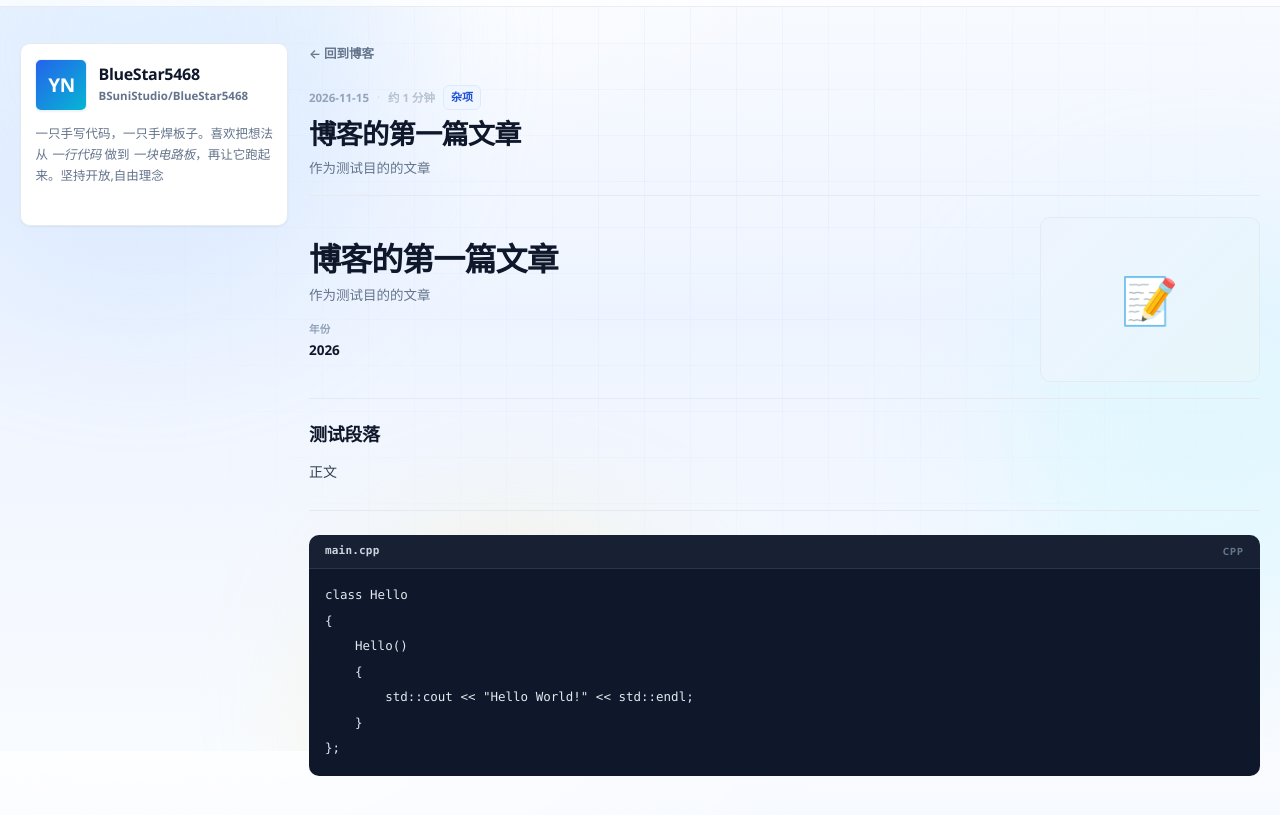
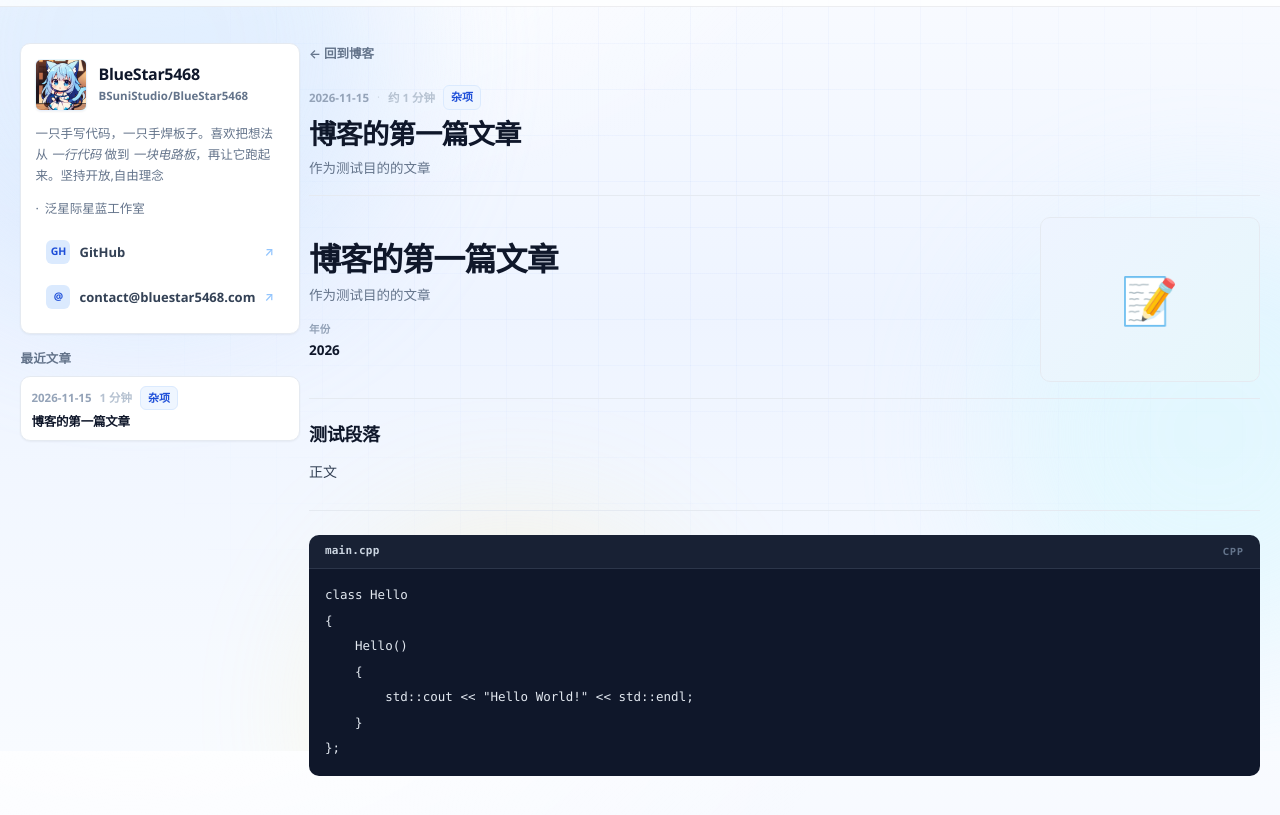
Before and after one commit to BlueStar5468/BlueStar5468.github.io, a plain HTML site: page blog/TestBlog.html in a window 1280 px wide. Shown: the part 49-864 px from the top of the page. Drawn offline with Linux system fonts and the light colour scheme; files whose address does not match are found by name.

Commit message:
fix: 详情页的介绍卡/社交链接/最近文章 + 子目录数据路径
三个 bug，两个根因：

1. 子目录页面的数据路径没加前缀（"又在当前文件夹搜索"）
   blog.js 的 BASE='blog/'、projects.js 的 BASE='projects/' 都是相对当前目录的，
   在 blog/、projects/、dev-projects/ 里就变成了 blog/blog/、dev-projects/projects/ 之类。
   修复：新增 siteBase()，读 <html data-base>，BASE / DEV / DEV_BASE 全部带上前缀。
   根目录页面没有 data-base，路径保持不变。

2. 介绍卡骨架的 markup 缺东西
   我手写的骨架比 blog.html 的真实结构少了几样，于是：
   - 头像不对：少了 data-avatar（render.js 靠它插入 <img>）和 data-cfg
   - 社交链接 / meta 不渲染：<ul>/<nav> 少了 data-item="meta" / data-item="link"，
     fillList 不知道用哪个模板
   修复：构建器直接照抄 blog.html 的 .bside 结构（data-cfg / data-avatar /
   data-item 一个不少），内容留空交给 render.js。
   同时确认 #bsideExtra 带 id（最近文章的容器）。

验证（桩里捕获请求 URL）：
- 项目详情 data-base="../" → ../projects/_index.json、../dev-projects/_index.json
- 博客详情 data-base="../" → ../blog/_home.json、../dev-blog/_index.json
- 根目录页面（无 data-base）→ blog/…，没被加前缀

```diff
--- a/blog/TestBlog.html
+++ b/blog/TestBlog.html
@@ -68,8 +68,8 @@
 
 <div class="blog-shell">
   <aside class="bside" aria-label="个人介绍">
-    <div class="card bside__card"><div class="bside__head"><div class="avatar avatar--flat"><span class="avatar__letter" data-fill="side.avatar"></span></div><div class="bside__id"><h1 class="bside__name" data-fill="side.name"></h1><p class="bside__title" data-fill="side.title"></p></div></div><p class="bside__bio" data-fill-html="side.bio"></p><ul class="bside__meta" data-list="side.meta"></ul><nav class="bside__links" data-list="side.links"></nav></div>
-    <div class="bside__extra"></div>
+    <div class="card bside__card"><div class="bside__head"><div class="avatar avatar--flat" data-cfg="side.avatar" data-avatar><span class="avatar__letter" data-fill="side.avatar"></span></div><div class="bside__id"><h1 class="bside__name" data-cfg="side.name" data-fill="side.name"></h1><p class="bside__title" data-cfg="side.name" data-fill="side.title"></p></div></div><p class="bside__bio" data-cfg="side.bio" data-fill-html="side.bio"></p><ul class="bside__meta" data-cfg="side.meta" data-list="side.meta" data-item="meta"></ul><nav class="bside__links" data-cfg="side.links" data-list="side.links" data-item="link"></nav></div>
+    <div class="bside__extra" id="bsideExtra"></div>
   </aside>
 
   <main class="bmain bmain--post">
--- a/js/blog.js
+++ b/js/blog.js
@@ -14,8 +14,13 @@
 (function () {
   'use strict';
 
-  var BASE = 'blog/';
-  var DEV  = 'dev-blog/';
+  // 页面在子目录里时（blog/、projects/），数据路径要带 ../ 前缀
+  function siteBase() {
+    try { return document.documentElement.getAttribute('data-base') || ''; } catch (e) { return ''; }
+  }
+
+  var BASE = siteBase() + 'blog/';
+  var DEV  = siteBase() + 'dev-blog/';
 
   var SD  = window.SITE_DATA || {};
   var esc = SD.esc || function (s) { return String(s == null ? '' : s); };
```
Also changed, not shown: js/projects.js (+7 -2 lines).
